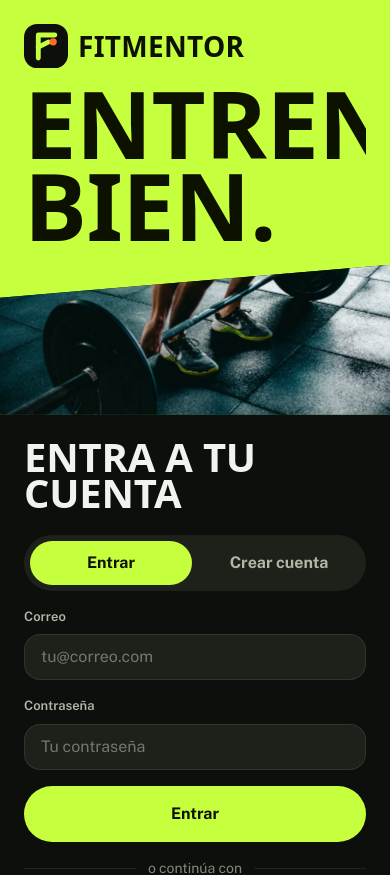
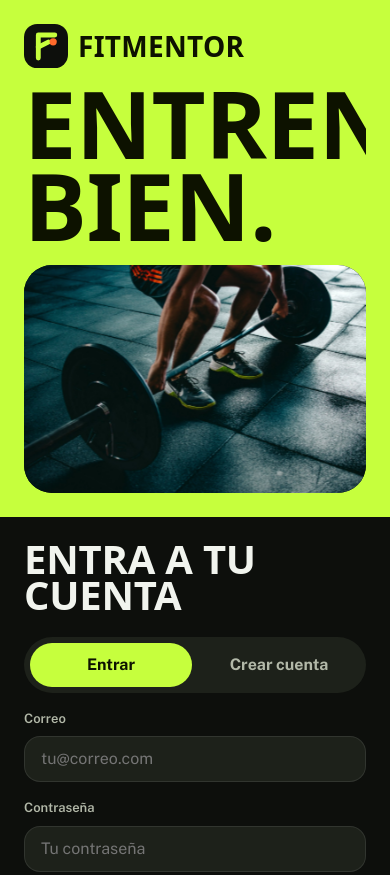
Before and after one commit to gabmn0704/FITMENTOR-FRONT, a React (Vite) app: page / in a window 390 px wide. Shown: the top 875 px of the page. Built offline with nearby package versions, Linux system fonts and the light colour scheme; no server answers; a web font is replaced by a local one.

Commit message:
fix(ui): show photos as complete rounded frames instead of tilted clipped shapes

```diff
--- a/src/pages/LoginPage.tsx
+++ b/src/pages/LoginPage.tsx
@@ -17,13 +17,13 @@
             <span>bien.</span>
           </span>
         </h1>
-        <div className="login-poster__photo" aria-hidden="true">
-          <img src="/img/deadlift.jpg" alt="" />
-        </div>
         <p className="login-poster__lead">
           Tu cámara mide los ángulos de tu cuerpo, cuenta cada repetición y te dice qué corregir. El video nunca sale de
           tu dispositivo.
         </p>
+        <div className="login-poster__photo" aria-hidden="true">
+          <img src="/img/deadlift.jpg" alt="" />
+        </div>
       </section>
 
       <main className="login-panel" id="main">
--- a/src/styles/poster.css
+++ b/src/styles/poster.css
@@ -62,7 +62,7 @@
 .login-poster__title {
   position: relative;
   z-index: 2;
-  font-size: clamp(72px, min(12.5vw, 22vh), 220px);
+  font-size: clamp(72px, min(11vw, 17vh), 200px);
   line-height: 0.84;
   font-weight: 900;
 }
@@ -77,14 +77,14 @@
   display: block;
 }
 
+/* La foto es un marco completo dentro del cartel: se ve entera, sin recortes por los bordes. */
 .login-poster__photo {
-  position: absolute;
-  right: -4%;
-  bottom: -6%;
-  width: 46%;
-  height: min(46%, 56vh);
-  transform: rotate(4deg);
-  clip-path: polygon(14% 0, 100% 0, 100% 100%, 0 100%, 0 22%);
+  position: relative;
+  flex: 1 1 0;
+  min-height: 180px;
+  align-self: stretch;
+  overflow: hidden;
+  border-radius: var(--radius-lg);
   background: #0d0f0c;
 }
 
@@ -92,16 +92,15 @@
   width: 100%;
   height: 100%;
   object-fit: cover;
-  filter: contrast(1.08) saturate(0.9);
+  object-position: 50% 48%;
+  filter: contrast(1.06) saturate(0.95);
   animation: drift 18s ease-in-out infinite alternate;
 }
 
 .login-poster__lead {
-  position: absolute;
-  left: clamp(24px, 4vw, 56px);
-  bottom: clamp(24px, 4vh, 56px);
+  position: relative;
   z-index: 2;
-  max-width: min(30rem, 40%);
+  max-width: 32rem;
   font-size: 19px;
   font-weight: 600;
   line-height: 1.45;
@@ -252,15 +251,14 @@
     font-size: clamp(72px, 24vw, 150px);
   }
 
+  .login-poster {
+    padding-bottom: clamp(24px, 4vw, 56px);
+  }
+
   .login-poster__photo {
-    position: relative;
-    right: auto;
-    bottom: auto;
-    width: calc(100% + 2 * clamp(24px, 4vw, 56px));
-    height: 150px;
-    margin-inline: calc(-1 * clamp(24px, 4vw, 56px));
-    transform: none;
-    clip-path: polygon(0 22%, 100% 0, 100% 100%, 0 100%);
+    flex: none;
+    aspect-ratio: 3 / 2;
+    min-height: 0;
   }
 
   .login-poster__lead {
@@ -301,6 +299,7 @@
   overflow: hidden;
   display: grid;
   grid-template-columns: minmax(0, 1.1fr) minmax(0, 0.9fr);
+  gap: clamp(20px, 3vw, 40px);
   min-height: 440px;
   padding: clamp(24px, 3.4vw, 48px);
   border-radius: var(--radius-lg);
@@ -361,27 +360,28 @@
 }
 
 .poster-hero__media {
-  position: absolute;
-  right: -3%;
-  top: -8%;
-  bottom: -8%;
-  width: 40%;
-  transform: rotate(4deg);
-  clip-path: polygon(16% 0, 100% 0, 100% 100%, 0 100%, 0 18%);
+  position: relative;
+  z-index: 1;
+  min-height: 260px;
+  overflow: hidden;
+  border-radius: var(--radius-lg);
   background: #0d0f0c;
 }
 
 .poster-hero__media img {
+  position: absolute;
+  inset: 0;
   width: 100%;
   height: 100%;
   object-fit: cover;
+  object-position: 50% 30%;
   filter: contrast(1.06) saturate(0.95);
 }
 
 .poster-hero__goal {
   position: absolute;
-  right: clamp(20px, 3vw, 40px);
-  bottom: clamp(20px, 3vw, 40px);
+  right: clamp(36px, 4.6vw, 68px);
+  bottom: clamp(36px, 4.6vw, 68px);
   z-index: 3;
   display: grid;
   justify-items: center;
@@ -519,15 +519,7 @@
   }
 
   .poster-hero__media {
-    position: relative;
-    right: auto;
-    top: auto;
-    bottom: auto;
-    width: calc(100% + 2 * clamp(24px, 3.4vw, 48px));
-    height: 220px;
-    margin: var(--space-3) calc(-1 * clamp(24px, 3.4vw, 48px)) calc(-1 * clamp(24px, 3.4vw, 48px));
-    transform: none;
-    clip-path: polygon(0 18%, 100% 0, 100% 100%, 0 100%);
+    min-height: 220px;
   }
 
   .stats-row {
```
